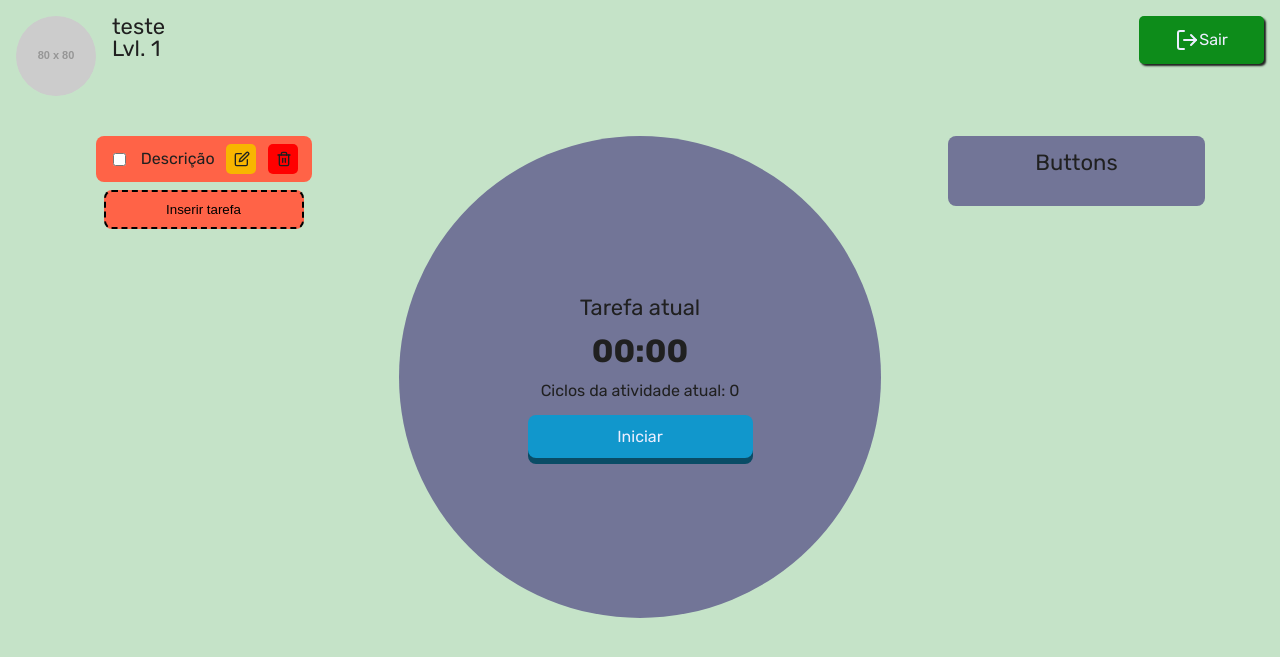
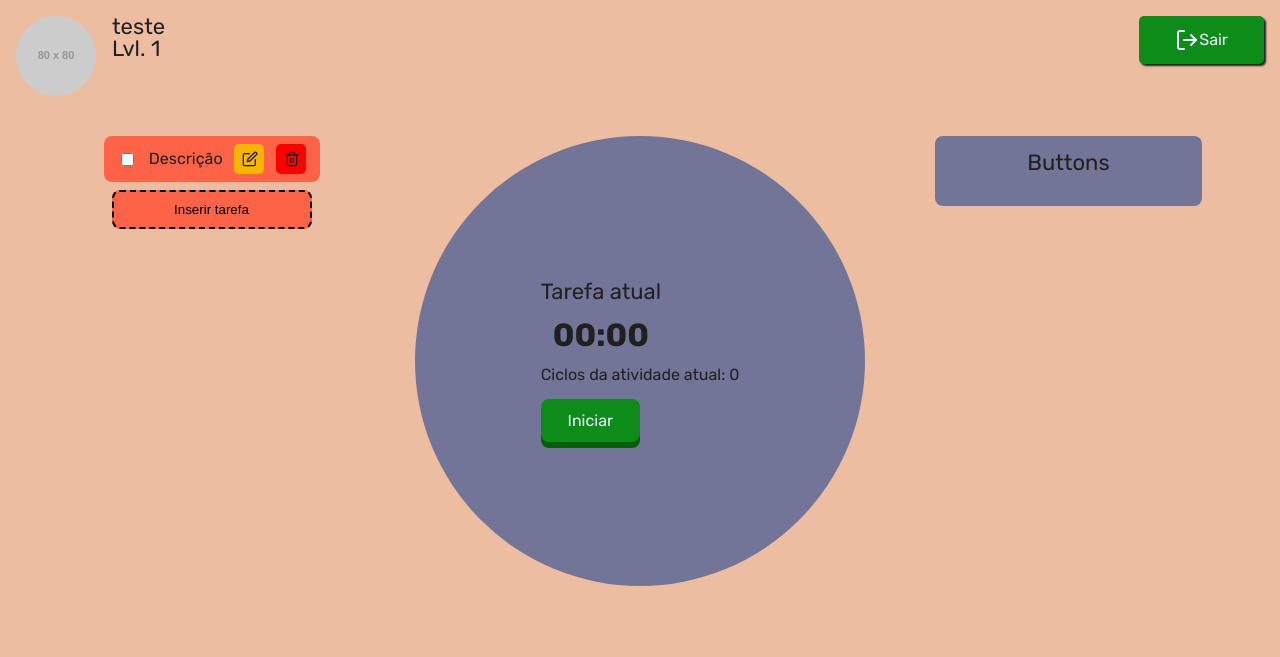
Before and after one commit to gijokf/PomoManager, a PHP site: page /view/dashboard.php in a window 1280 px wide. Shown: the top 657 px of the page. Run offline with PHP 8.4, Linux system fonts and the light colour scheme; grey boxes labelled with a size stand in for pictures from a placeholder-image service; some libraries are stand-ins or nearby versions.

Commit message:
CSS updates

```diff
--- a/public/css/base/_variaveis.css
+++ b/public/css/base/_variaveis.css
@@ -1,5 +1,6 @@
 :root {
     --verde-fundo: rgba(13, 140, 26, 0.24);
+    --vermelho-tomate: #EDBDA1;
     --verde: #0D8C1A;
     --branco: #eceeff;
     --secundaria: #E30613;
--- a/public/css/base/base.css
+++ b/public/css/base/base.css
@@ -7,6 +7,10 @@ body {
     color: var(--preto);
 
     background: var(--verde-fundo);
+}
+
+.dashboard__body {
+    background: var(--vermelho-tomate);
 }
 
 .container {
--- a/view/css/base/_variaveis.css
+++ b/view/css/base/_variaveis.css
@@ -1,5 +1,6 @@
 :root {
     --verde-fundo: rgba(13, 140, 26, 0.24);
+    --vermelho-tomate: #EDBDA1;
     --verde: #0D8C1A;
     --branco: #eceeff;
     --secundaria: #E30613;
--- a/view/css/base/base.css
+++ b/view/css/base/base.css
@@ -7,6 +7,10 @@ body {
     color: var(--preto);
 
     background: var(--verde-fundo);
+}
+
+.dashboard__body {
+    background: var(--vermelho-tomate);
 }
 
 .container {
--- a/view/css/components/botao.css
+++ b/view/css/components/botao.css
@@ -43,8 +43,8 @@
 /*Botão timer*/
 .botao__iniciar {
     margin-top: 1rem;
-    background-color: #1197cc;
-    box-shadow: #094c66 0px 6px 0px;
+    background-color: var(--verde);
+    box-shadow: #0a5b12 0px 6px 0px;
     border-radius: 8px;
     width: 50%;
     transition: transform 200ms, box-shadow 200ms;
--- a/view/css/components/card.css
+++ b/view/css/components/card.css
@@ -16,7 +16,7 @@
     flex-direction: column;
     margin: 0.5rem;
     border-radius: 8px;
-    background-color: var(--secudaria-escuro);
+    background-color: #DC2F02;
     width: 100%;
 }
 
--- a/view/dashboard.php
+++ b/view/dashboard.php
@@ -31,7 +31,7 @@
     //    $userName = $_SESSION["userName"];
     //    ?>
 </head>
-<body>
+<body class="dashboard__body">
 <header class="dashboard__cabecalho container">
     <div class="user__cabecalho">
         <img src="https://dummyimage.com/80x80/000/fff" class="user__avatar" alt="Avatar do usuário"/>
@@ -82,17 +82,19 @@
             </button>
         </div>
 
-        <button class="botao--tarefa">Inserir tarefa</button>
+        <button class="botao botao--tarefa" id="open">Inserir tarefa</button>
         <!--        </div>-->
     </div>
 
     <div class="card__container">
-        <div class="container card__central">
-            <h1 class="titulo">Tarefa atual</h1>
-            <p class="titulo--destaque">00:00</p>
-            <br>
-            <p>Ciclos da atividade atual: 0</p>
-            <button class="botao--estilo botao__iniciar">Iniciar</button>
+        <div class="card__central">
+            <div class="glass-effect">
+                <h1 class="titulo">Tarefa atual</h1>
+                <p class="titulo--destaque">00:00</p>
+                <br>
+                <p>Ciclos da atividade atual: 0</p>
+                <button class="botao--estilo botao__iniciar">Iniciar</button>
+            </div>
         </div>
     </div>
 
```
Also changed, not shown: public/css/components/botao.css (+11 -3 lines), public/css/components/card.css (+36 -1 lines), public/css/components/tabela.css (+8 -1 lines).
